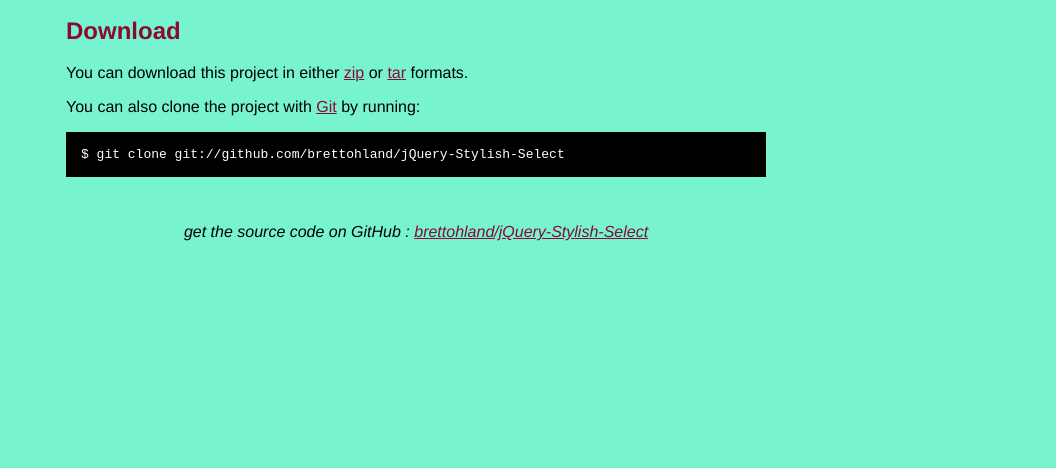
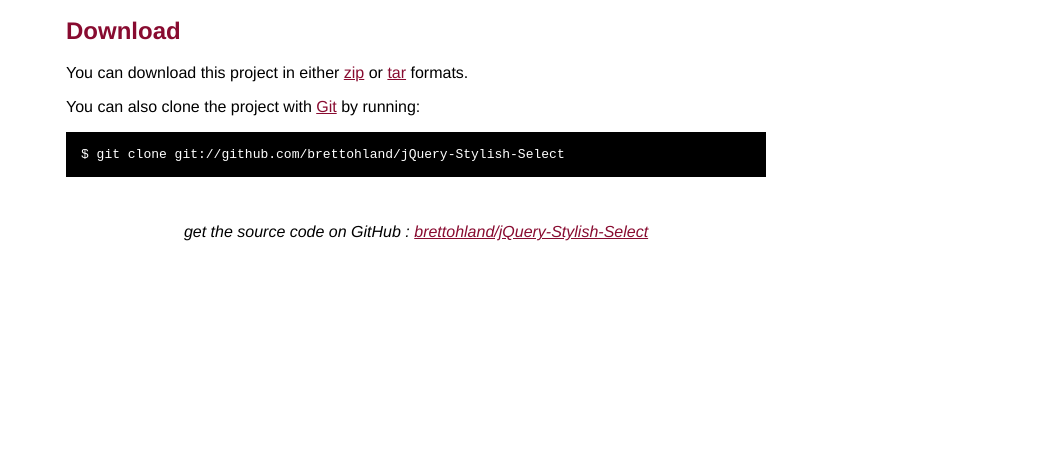
Before and after one commit to brettohland/jQuery-Stylish-Select, a plain HTML site: page index.html in a window 1280 px wide. Shown: the part 332-800 px from the top of the page, without its empty margins (224-1280 px from the left). Drawn offline with Linux system fonts and the light colour scheme.

Commit message:
Horrible seafoam colour? no.

```diff
--- a/index.html
+++ b/index.html
@@ -8,7 +8,6 @@
   <style type="text/css">
     body {
       margin-top: 1.0em;
-      background-color: #77f4cf;
       font-family: Helvetica, Arial, FreeSans, san-serif;
       color: #000000;
     }
```
